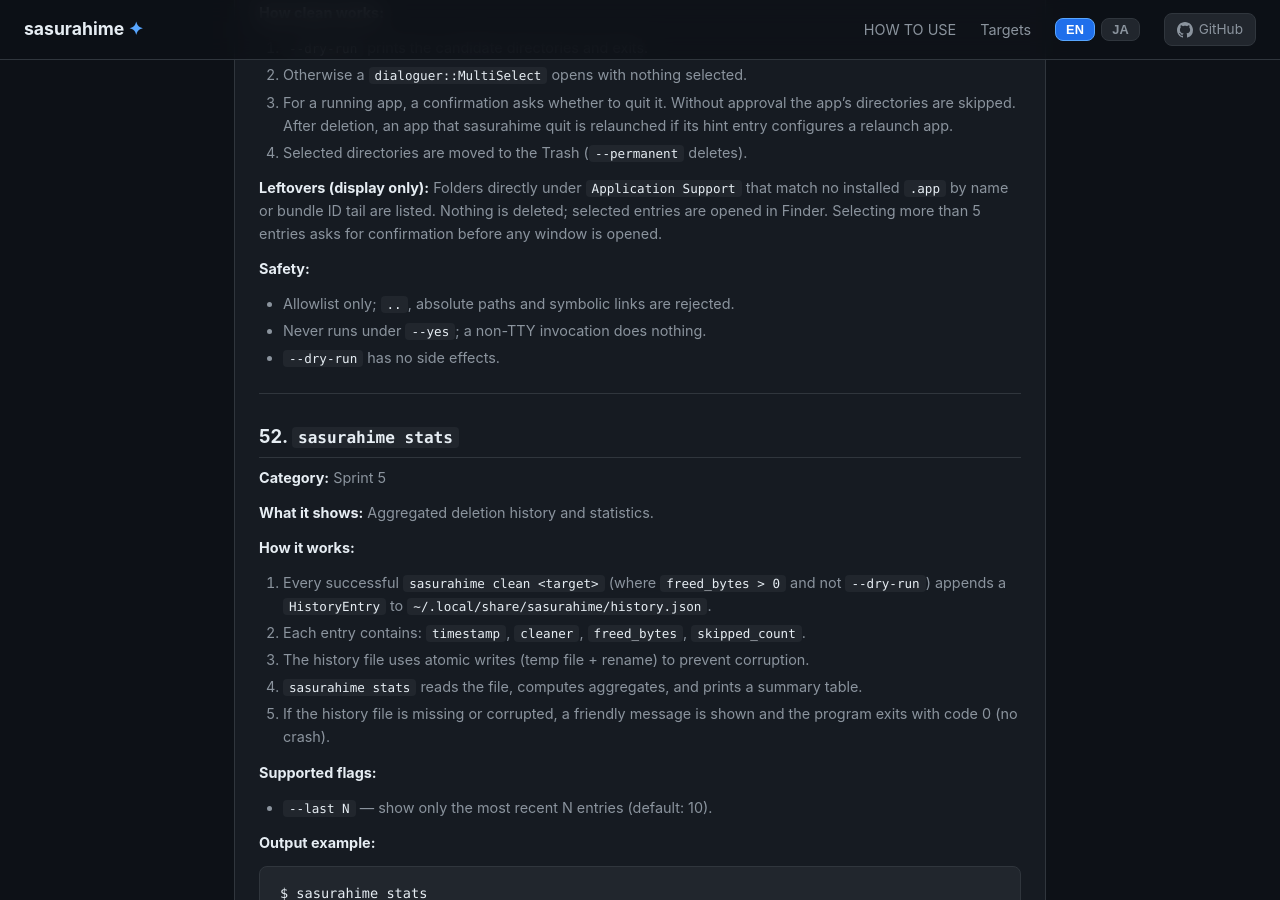
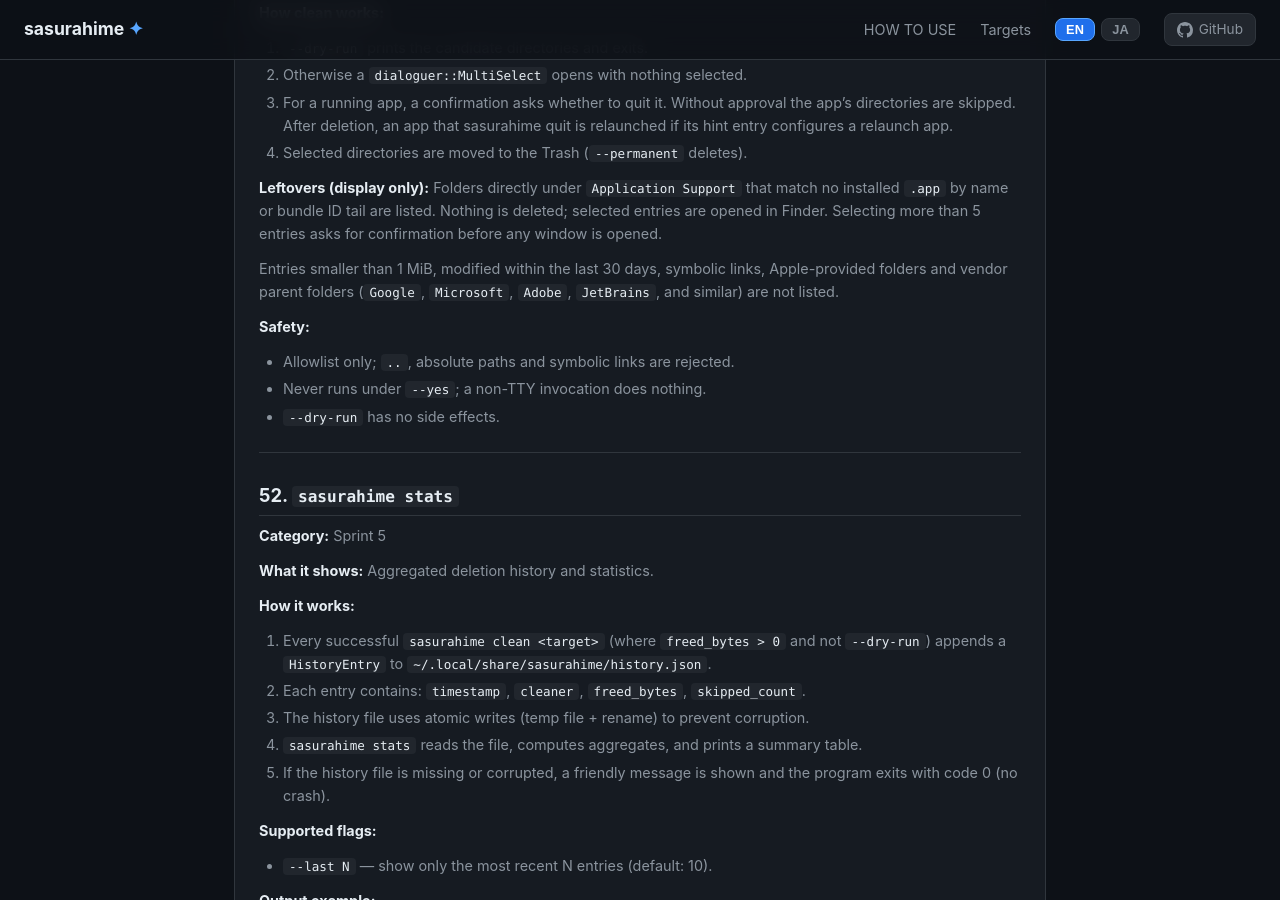
Before and after one commit to armaniacs/sasurahime, a Jekyll site: the page built from docs/SUPPORTED.md, in a window 1280 px wide and 900 px high, scrolled down 28750 px. Built offline with Jekyll 4.4.1, drawn with Linux system fonts in a browser that asks for light colours.

Commit message:
docs(app-support): 残骸表示の除外条件を追記

```diff
--- a/docs/SUPPORTED.md
+++ b/docs/SUPPORTED.md
@@ -1373,6 +1373,10 @@
 is deleted; selected entries are opened in Finder. Selecting more than 5
 entries asks for confirmation before any window is opened.
 
+Entries smaller than 1 MiB, modified within the last 30 days, symbolic links,
+Apple-provided folders and vendor parent folders (`Google`, `Microsoft`,
+`Adobe`, `JetBrains`, and similar) are not listed.
+
 **Safety:**
 - Allowlist only; `..`, absolute paths and symbolic links are rejected.
 - Never runs under `--yes`; a non-TTY invocation does nothing.
@@ -2714,6 +2718,9 @@
 しません。選択したものを Finder で開きます。6 件以上を選んだ場合は、ウィンドウを
 開く前に確認します。
 
+1 MiB 未満のもの、直近 30 日以内に更新されたもの、シンボリックリンク、Apple 製のフォルダ、
+ベンダー親フォルダ(`Google`、`Microsoft`、`Adobe`、`JetBrains` など)は一覧に出しません。
+
 **安全性:**
 - 許可リストのみ。`..`、絶対パス、シンボリックリンクは拒否します。
 - `--yes` では決して実行しません。非 TTY 呼び出しは何もしません。
```
